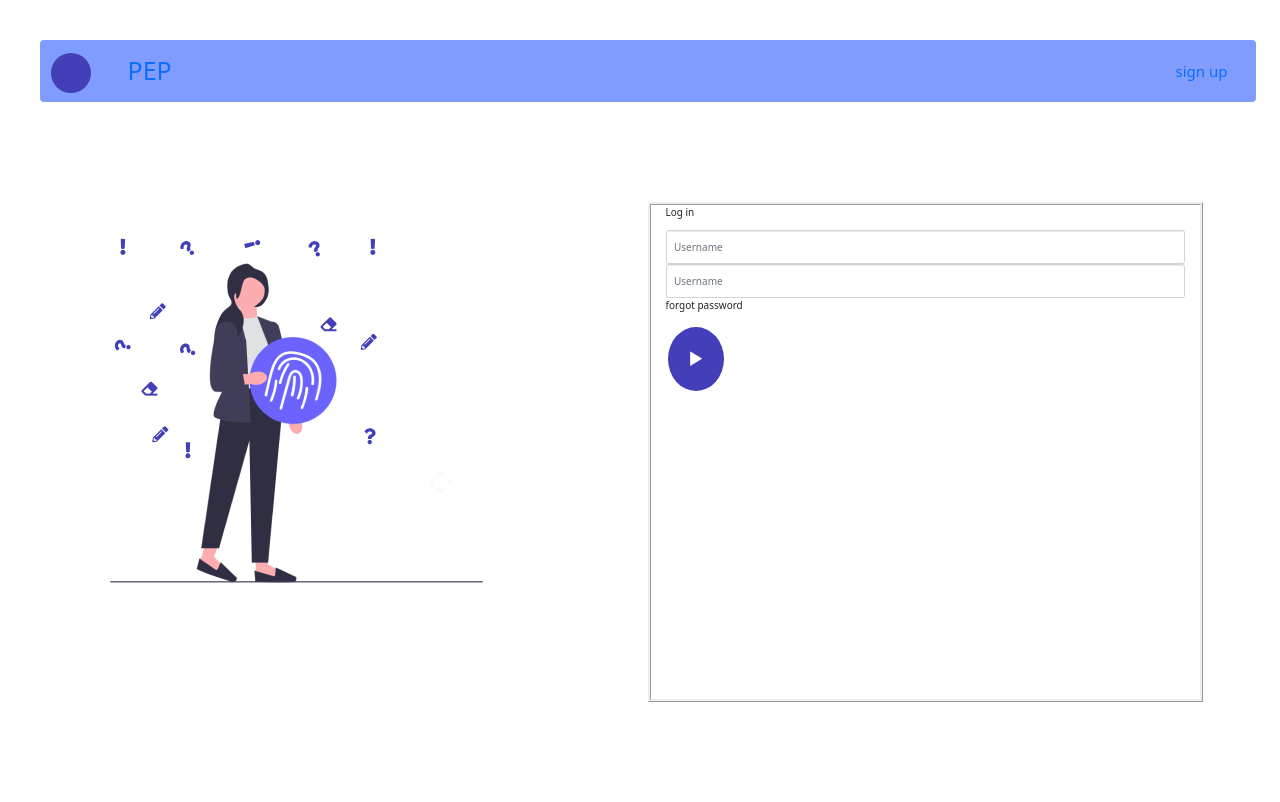
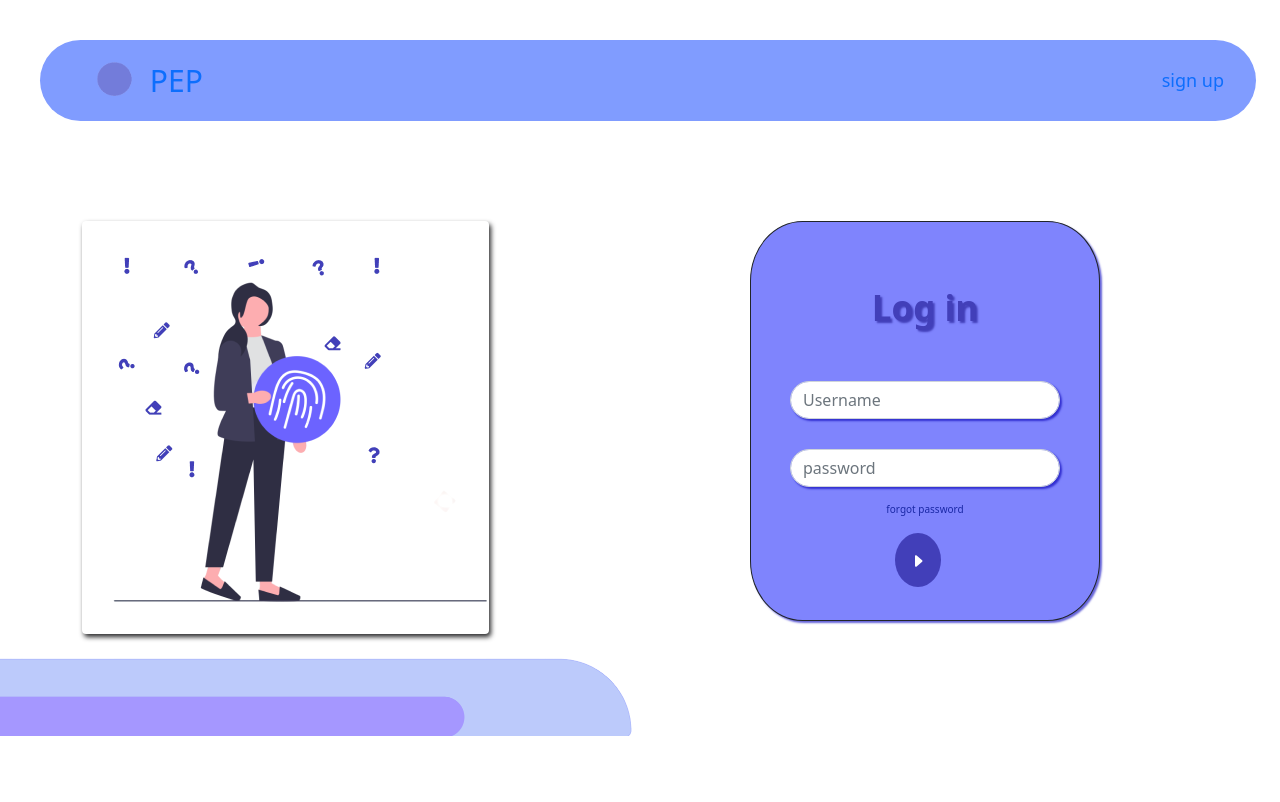
Before and after one commit to likith5/performance-enhancement-system, a Flask app: page / in a window 1280 px wide. After the commit the page ends 736 px from the top, so only its background shows below. Run offline with Flask 3, Linux system fonts and the light colour scheme; some libraries are stand-ins or nearby versions.

Commit message:
login page front end completed
little patch up work is pending

```diff
--- a/application/static/css/styles.css
+++ b/application/static/css/styles.css
@@ -24,7 +24,10 @@ margin: 40px 0 0 40px;
     border-radius: 100%;
   }
   .navtext{
-    font-size: 25px;
+    font-size: 30px;
+    margin: 0px 5px 0 15px;
+    padding: 5px;;
+    align-items: center;
   }
 
 
@@ -33,13 +36,29 @@ margin: 40px 0 0 40px;
 
   /* login_container */
 .login_container{
-    margin: 50px 0;
-    padding:50px 50px;
+    margin: 50px 50px 15px  50px;
+    padding:50px 50px 0  50px;
+    width:50%;
+
+
+
 }
-.login{
-    border-style: ridge;
-    height:500px;
-    width:50px;
+.imaging{
+
+}
+.img{
+  box-shadow: 2px 3px 5px #29292a;
+
+}
+.loging{
+  /* width has been set inline */
+    border-width: 0.5px;
+    border-style: solid;
+    height:400px;
+    border-radius: 15%;
+    background-color: #7F84FD;
+    box-shadow: 2px 2px 2px #6563d8;
+
 
 }
 .button1 {
@@ -51,6 +70,29 @@ margin: 40px 0 0 40px;
     text-decoration: none;
     display: inline-block;
     font-size: 16px;
-    margin: 4px 2px;
     border-radius: 100%;
+    margin-left: 40%;
+
+
   }
+  .addpadding{
+    padding: 15px;
+  }
+  .inputcontrol{
+    box-shadow: 2px 2px 2px #3330d1;
+
+  }
+  .headstyling{
+    font-size: 35px;
+    font-weight: bolder;
+    color:#423FB9;
+    text-align: center;
+    padding-top: 20%;
+    text-shadow: 2px 2px 2px #423FB9;
+
+  }
+  .smallcontext{
+    text-align: center;
+    font-size: 10px;
+    color:#1A28A6;
+  }
--- a/application/templates/loginpage.html
+++ b/application/templates/loginpage.html
@@ -6,31 +6,26 @@
     <meta name="viewport" content="width=device-width, initial-scale=1.0">
     <title>{{title}}</title>
     <link rel="stylesheet" type="text/css" href="{{ url_for('static',filename='css/styles.css')}}" />
-    <link rel="stylesheet" href="https://maxcdn.bootstrapcdn.com/bootstrap/3.3.7/css/bootstrap.min.css">
 
     <link href="https://cdn.jsdelivr.net/npm/bootstrap@5.0.2/dist/css/bootstrap.min.css" rel="stylesheet" integrity="sha384-EVSTQN3/azprG1Anm3QDgpJLIm9Nao0Yz1ztcQTwFspd3yD65VohhpuuCOmLASjC" crossorigin="anonymous">
 </head>
 <body>
     <!-- navbar content begins..  -->
     <!-- <img src="/docs/5.0/assets/brand/bootstrap-logo.svg" alt="" width="30" height="24" class="d-inline-block align-text-top"> -->
-    <nav class="navbar navbar-expand-lg  ">
+
+
+
+      <nav class="navbar bg-body-tertiary rounded-pill">
         <div class="container-fluid">
-          <a class="navbar-brand" href="#">        <button class="button nav-logo" type="submit" ></span></button>
-            </a>
-            <button class="navbar-toggler" type="button" data-toggle="collapse" data-target="#navbarNav" aria-controls="navbarNav" aria-expanded="false" aria-label="Toggle navigation">
-              <span class="navbar-toggler-icon"></span>
-            </button>
-            <nav class="nav navtext">
-              <a class="nav-link active" aria-current="page" href="#">PEP</a>
-              </nav>
+          <a class="navbar-brand navtext" href="#"><p class="navtext">
+            <img src="{{ url_for('static',filename='images/dot.png')}}" alt="Logo" width="50" height="40" class="d-inline-block align-text-top">
 
-          <button class="navbar-toggler" type="button" data-bs-toggle="collapse" data-bs-target="#navbarNavDropdown" aria-controls="navbarNavDropdown" aria-expanded="false" aria-label="Toggle navigation">
-            <span class="navbar-toggler-icon"></span>
-          </button>
-          <div class="collapse navbar-collapse  justify-content-end  " id="navbarNavDropdown">
+           PEP</p>
+          </a>
+          <div class="  justify-content-end  " id="navbarNavDropdown">
             <ul class="navbar-nav   ">
-              <li class="nav-item" style=" font-size: 15px;">
-                <a class="nav-link  active" aria-current="page" href="#">sign up</a>
+              <li class="nav-item" style=" font-size: 18px;">
+                <a class="nav-link  active" style=" padding-right: 20px;" aria-current="page" href="#">sign up</a>
               </li>
 
 
@@ -38,6 +33,7 @@
 
         </div>
 
+        </div>
       </nav>
 
       <!-- navbar content ends..  -->
@@ -48,21 +44,27 @@
       <div class="container login_container ">
         <div class="row">
           <div class="col-md-6">
-            <div class="img">
-            <img src="{{ url_for('static',filename='images/female.png')}}" class="rounded float-start" alt="...">
+            <div class="imger">
+            <img src="{{ url_for('static',filename='images/female.png')}}" class="rounded float-start img" alt="...">
+           </div>
         </div>
-        </div>
+
           <div class="col-md-6">
-            <div class="container login">
-                <p>Log in </p>
+            <div class="container loging" style ="width: 350px;;">
+                <p class ="addpadding headstyling">Log in </p>
 
                   <form action="">
-                    <div>                    <input class="form-control" type="text" placeholder="Username" aria-label="default input example">
+                    <div class=" addpadding">
+                       <input class="form-control  rounded-pill addpadding inputcontrol" type="text" placeholder="Username" aria-label="default input example">
                     </div>
-                    <div>                    <input class="form-control" type="text" placeholder="Username" aria-label="default input example">
+                    <div class=" addpadding">
+                       <input class="form-control  rounded-pill inputcontrol " type="text" placeholder="password" aria-label="default input example">
                     </div>
-                    <p>forgot password</p>
-                    <button class="button button1" type="submit" ><span class="glyphicon glyphicon-play"></span></button>
+                    <p class=" smallcontext">forgot password</p>
+                    <button class="button  addpadding button1" type="submit" ><svg xmlns="http://www.w3.org/2000/svg" width="16" height="16" fill="currentColor" class="bi bi-caret-right-fill" viewBox="0 0 16 16">
+                      <path d="m12.14 8.753-5.482 4.796c-.646.566-1.658.106-1.658-.753V3.204a1 1 0 0 1 1.659-.753l5.48 4.796a1 1 0 0 1 0 1.506z"/>
+                    </svg>
+              </button>
 
 
                   </form>
@@ -74,11 +76,9 @@
         </div>
       </div>
 
-
-
-
-
-
+     <div class="container-fluid imaging" style ="padding-left: 0px;">
+      <img src="{{ url_for('static',filename='images/lower.png')}}" class="img-fluid float-start w-50" alt="...">
+     </div>
 
 
 
```
Also changed, not shown: application/static/images/dot.png (added), application/static/images/lower.png (added).
